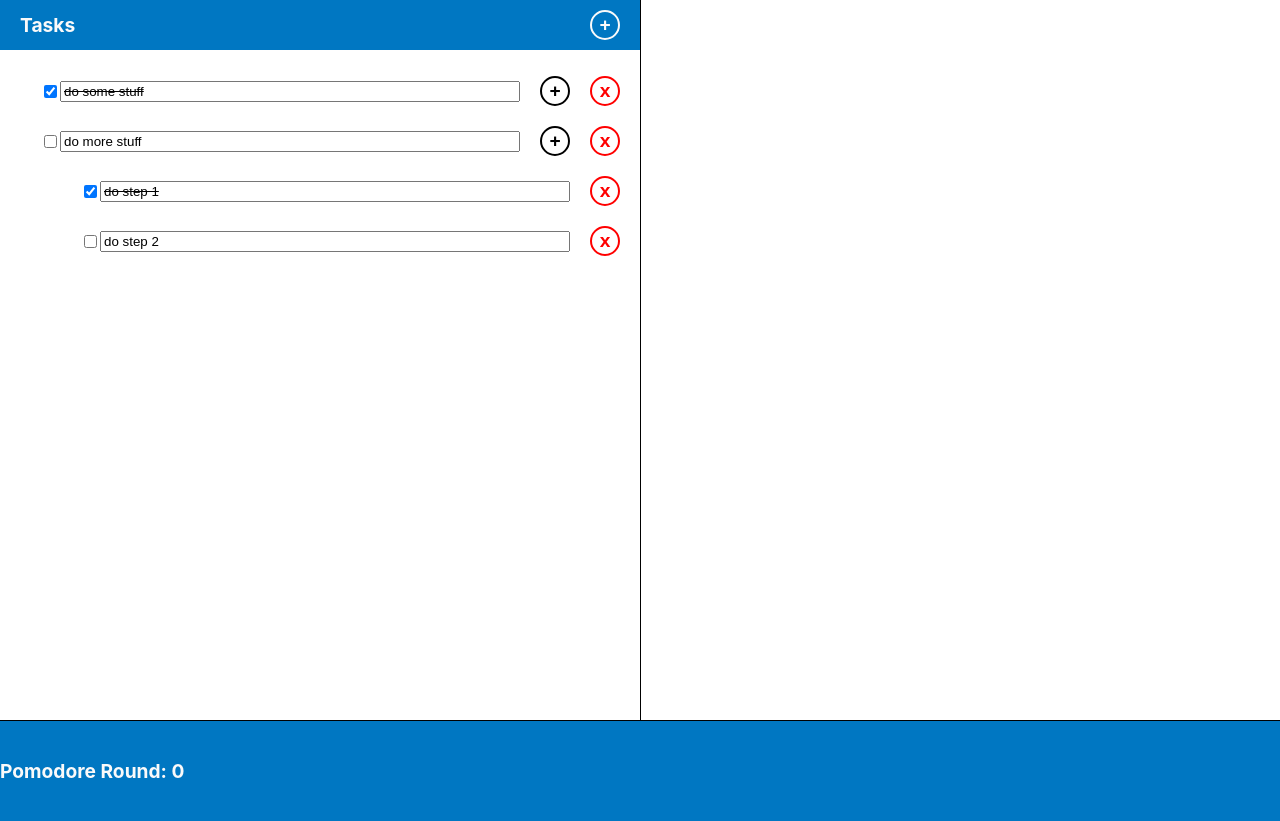
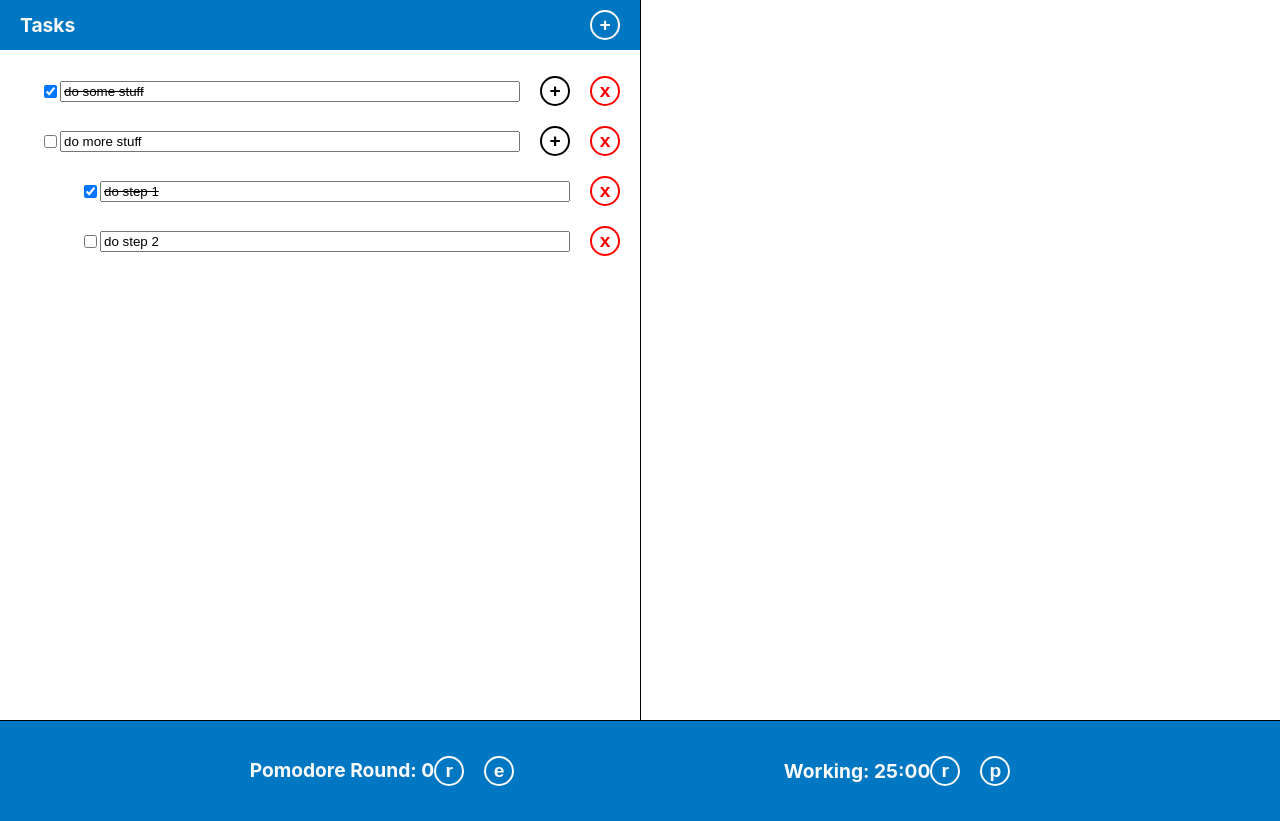
Before and after one commit to zT-1337/pomodore-app, a React (Create React App) app: page / in a window 1280 px wide. Built offline with nearby package versions, Linux system fonts and the light colour scheme.

Commit message:
-added: ui for pomodore timer

```diff
--- a/src/components/pomodore/Pomodore.css
+++ b/src/components/pomodore/Pomodore.css
@@ -7,6 +7,16 @@
   color: #fafafa;
   display: flex;
   align-items: center;
+  justify-content: space-evenly;
+}
+
+.PomodoreContainer div span {
   font-size: larger;
   font-weight: bold;
 }
+
+.PomodoreTimer {
+  display: flex;
+  justify-content: flex-start;
+  align-items: center;
+}
--- a/src/components/pomodore/PomodoreContainer.tsx
+++ b/src/components/pomodore/PomodoreContainer.tsx
@@ -1,10 +1,14 @@
 import { useState } from "react";
 import { PomodoreContainerState } from "../../interfaces/states/PomodoreContainerState";
 import "./Pomodore.css";
+import { PomodoreSessionContainer } from "./PomodoreSessionContainer";
+import { PomodoreTimerContainer } from "./PomodoreTimerContainer";
 
-const initialState: PomodoreContainerState = {
+const initialState= (): PomodoreContainerState => {
+  return {
     pomodoreSession: {
       roundCount: 0,
+      isWorking: true,
       workIntervalLengthInSeconds: 1500,
       pauseIntervalLengthInSeconds: 300,
       longPauseIntervalLengthInSeconds: 3600,
@@ -13,13 +17,15 @@ const initialState: PomodoreContainerState = {
       timeLeftInSeconds: 1500
     }
   }
+}
 
 export function PomodoreContainer() {
-  const [state, setState] = useState(initialState);
+  const [state, setState] = useState(initialState());
 
   return (
     <div className="PomodoreContainer">
-      <span>Pomodore Round: {state.pomodoreSession.roundCount}</span>
+      <PomodoreSessionContainer></PomodoreSessionContainer>
+      <PomodoreTimerContainer></PomodoreTimerContainer>
     </div>
   )
 }
--- /dev/null
+++ b/src/components/pomodore/PomodoreSessionContainer.tsx
@@ -0,0 +1,9 @@
+export function PomodoreSessionContainer() {
+  return (
+    <div>
+      <span>Pomodore Round: 0</span>
+      <button className="RoundButton RoundButtonWhite">r</button>
+      <button className="RoundButton RoundButtonWhite">e</button>
+    </div>
+  )
+}
--- /dev/null
+++ b/src/components/pomodore/PomodoreTimerContainer.tsx
@@ -0,0 +1,9 @@
+export function PomodoreTimerContainer() {
+  return (
+    <div className="PomodoreTimer">
+      <span>Working: 25:00</span>
+      <button className="RoundButton RoundButtonWhite">r</button>
+      <button className="RoundButton RoundButtonWhite">p</button>
+    </div>
+  )
+}
--- a/src/interfaces/models/PomodoreSession.ts
+++ b/src/interfaces/models/PomodoreSession.ts
@@ -1,5 +1,6 @@
 export interface PomodoreSession {
   roundCount: number;
+  isWorking: boolean;
   workIntervalLengthInSeconds: number;
   pauseIntervalLengthInSeconds: number;
   longPauseIntervalLengthInSeconds: number;
```
Lines whose indentation alone changed are shown as unchanged.
